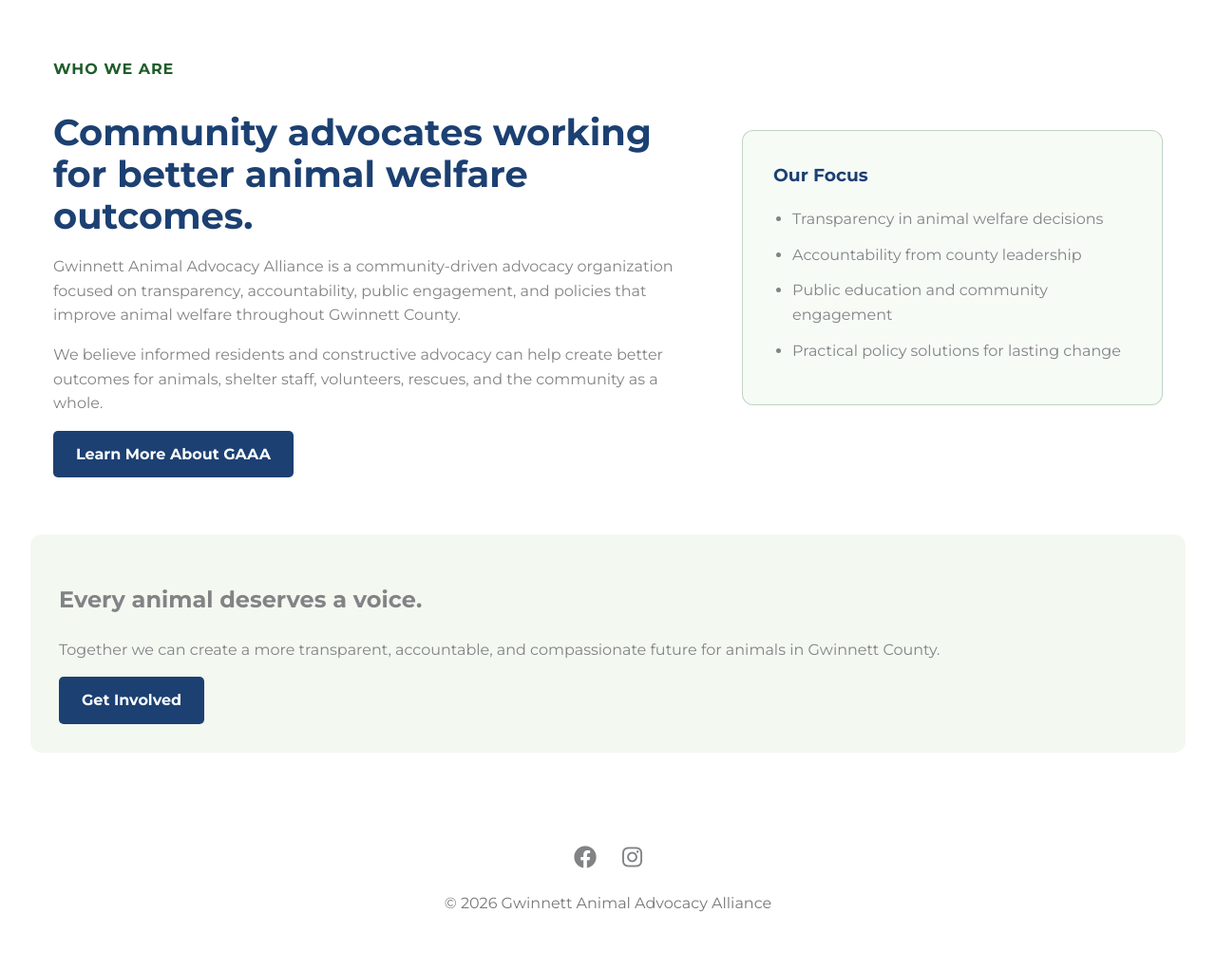
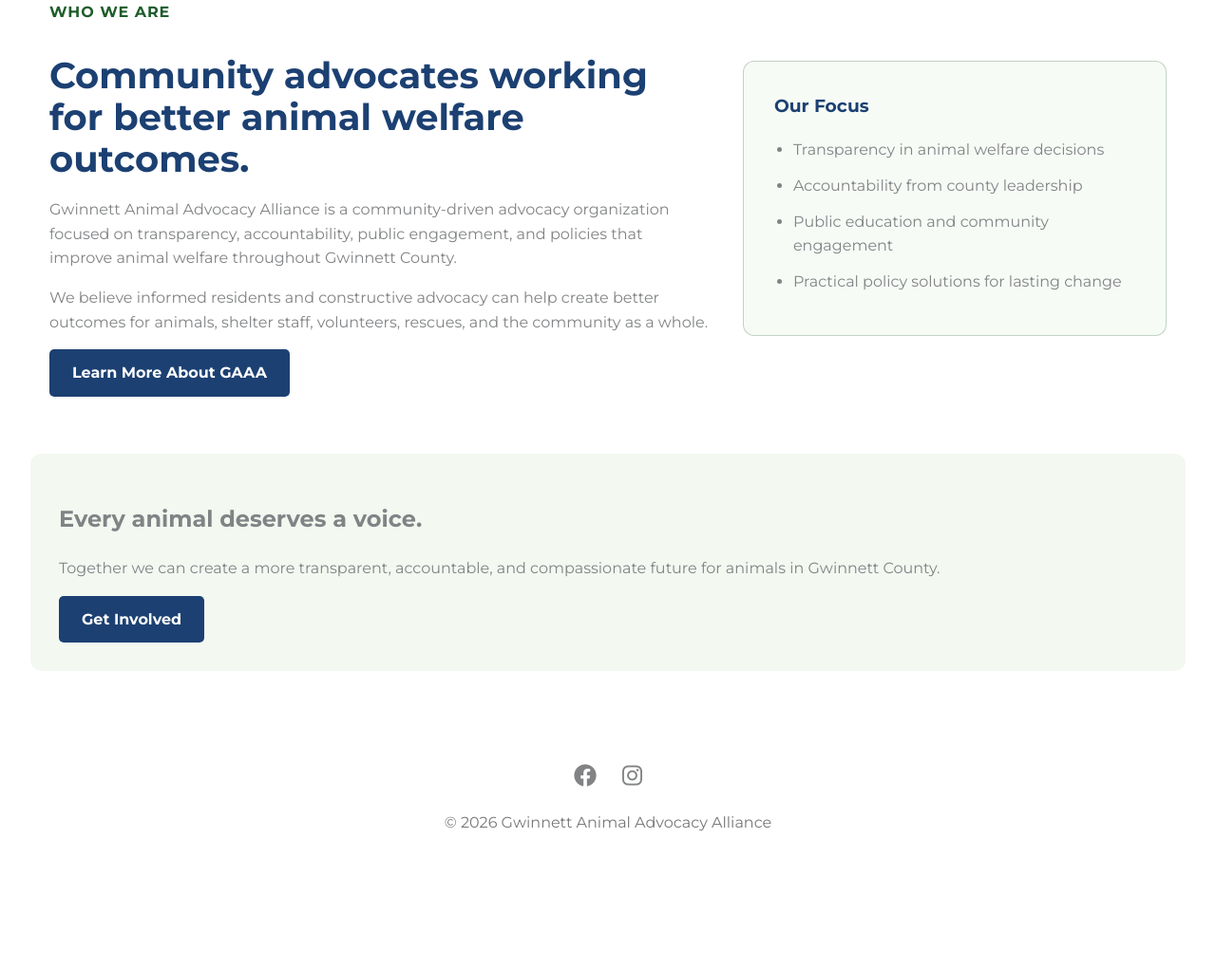
Before and after one commit to whitleybacon/gwinnett-animal-advocacy-alliance, a Jekyll site: the page built from index.html, in a window 1280 px wide. Shown: the part 2289-3310 px from the top of the page at 95% size. Built offline with Jekyll 4.4.1, drawn with Linux system fonts in a browser that asks for light colours; after the commit the page ends 3224 px from its top, so only the background shows below that.

Commit message:
Update default.html

```diff
--- a/_layouts/default.html
+++ b/_layouts/default.html
@@ -617,8 +617,8 @@
 
       .who-we-are-section {
             max-width: 1200px;
-    margin: 60px auto;
-    padding: 0 24px;
+            margin: 0 auto 60px;
+            padding: 0 20px;
         }
 
         .who-we-are-content {
```
Lines whose indentation alone changed are shown as unchanged.
